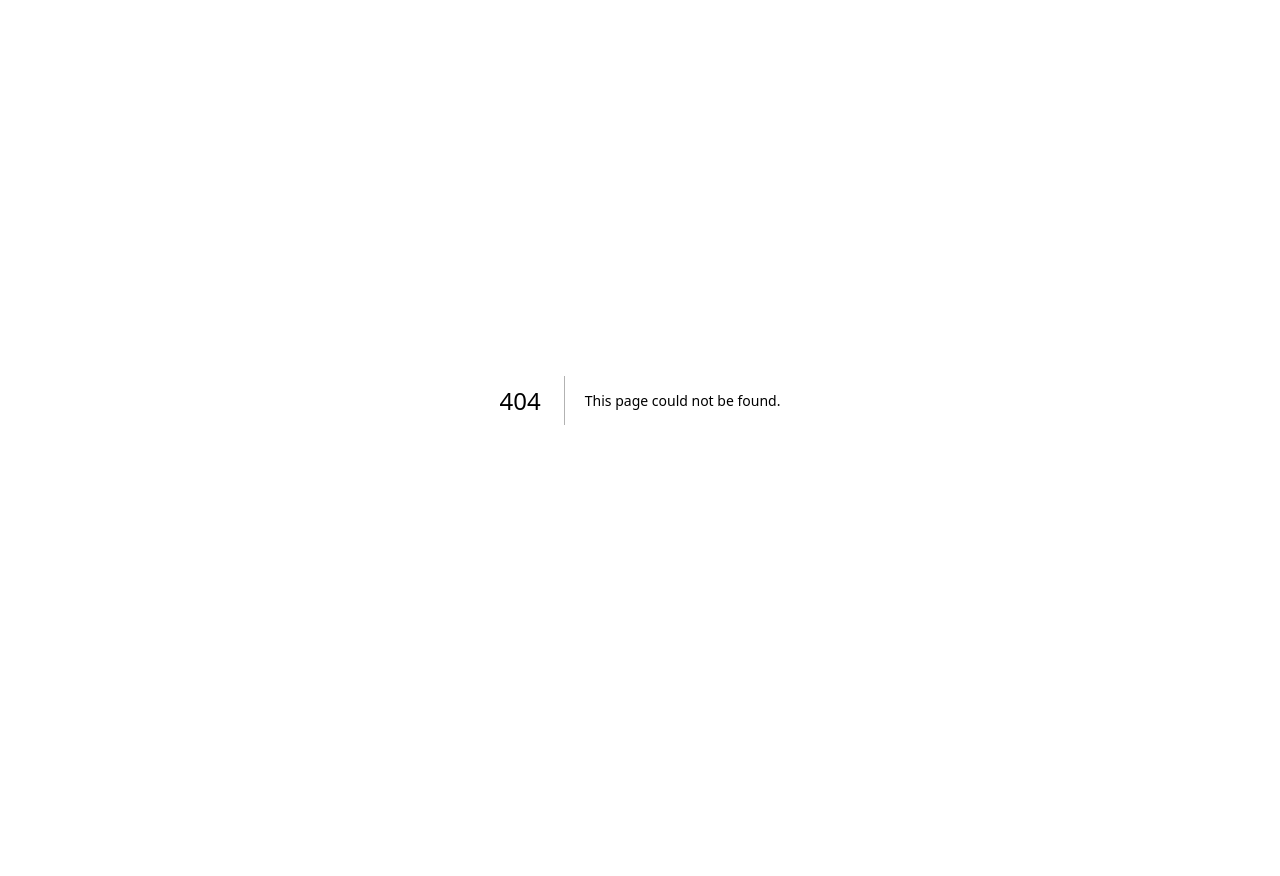
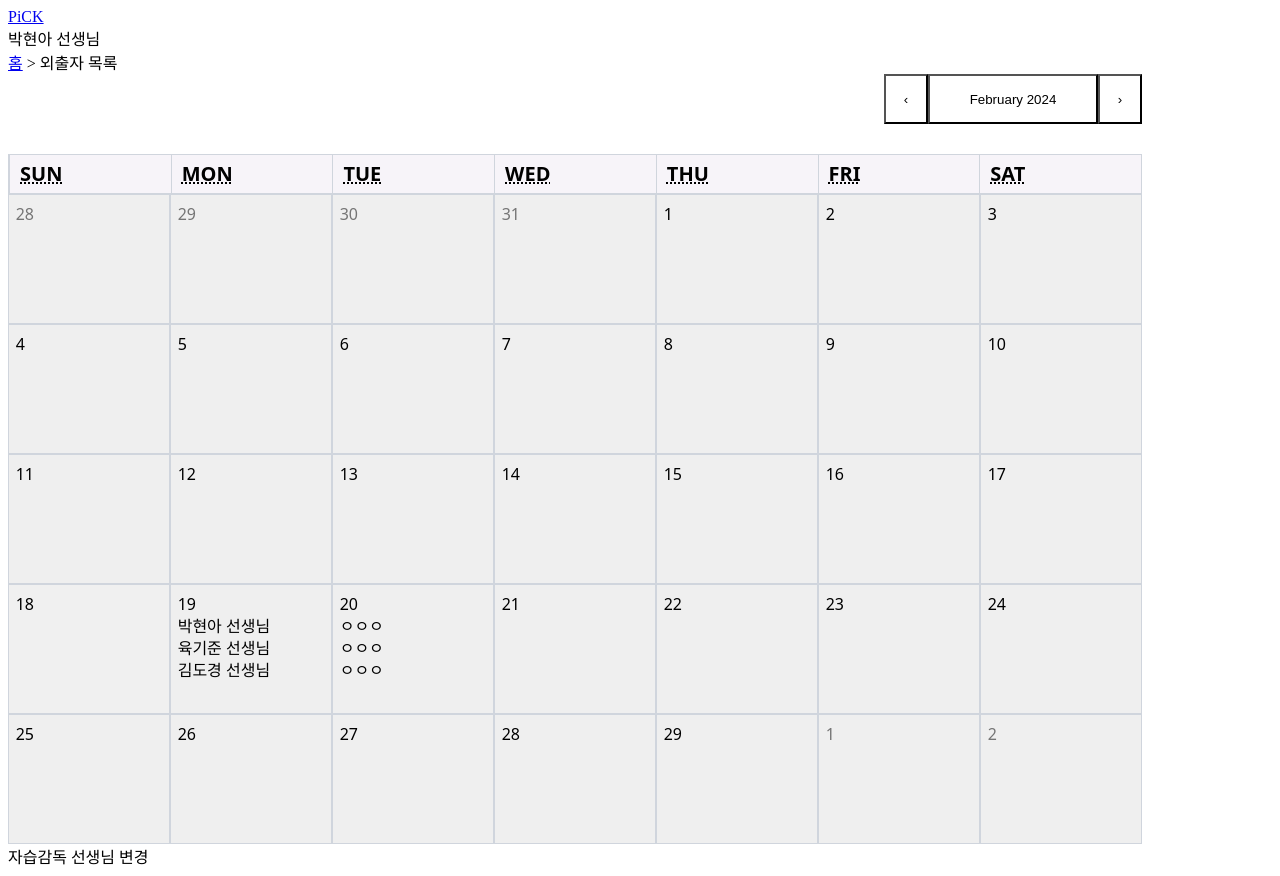
Before and after one commit to DSM-PICK/PICK2024_FRONT, a Next.js app: page /changeTeacher in a window 1280 px wide. Before the commit this address had no page. Before the commit the page ends 800 px from the top, so only its background shows below. Built offline with nearby package versions, Linux system fonts and the light colour scheme.

Commit message:
ADD : 자습감독선생님 변경

```diff
--- a/package.json
+++ b/package.json
@@ -9,8 +9,11 @@
     "lint": "next lint"
   },
   "dependencies": {
+    "@types/react-calendar": "^4.1.0",
+    "moment": "^2.30.1",
     "next": "14.1.0",
     "react": "^18",
+    "react-calendar": "^4.8.0",
     "react-dom": "^18",
     "swr": "^2.2.4",
     "tailwind": "^4.0.0",
--- /dev/null
+++ b/src/app/changeTeacher/page.tsx
@@ -0,0 +1,57 @@
+"use client";
+import React, { useState } from "react";
+import { Calendar } from "../components/common/calendar/page";
+import Modal from "../components/common/modal/page";
+import Header from "../components/common/header/page";
+import Link from "next/link";
+
+const ChangeTeacher = () => {
+  const [modal, setModal] = useState<boolean>(false);
+  const [selectedDate, setSelectedDate] = useState<Date | null>(null);
+
+  const data = {
+    "2024-02-19": ["박현아 선생님", "육기준 선생님", "김도경 선생님"],
+    "2024-02-20": ["ㅇㅇㅇ", "ㅇㅇㅇ", "ㅇㅇㅇ"],
+  };
+
+  const handleChangeTeacher = (date: Date) => {
+    setSelectedDate(date);
+    setModal(true);
+  };
+
+  const handleModalCancel = () => {
+    setModal(false);
+  };
+
+  const handleModalConfirm = () => {
+    setModal(false);
+  };
+
+  return (
+    <div>
+      <Header teacher="박현아" />
+      <div className=" flex flex-col px-100 py-12 gap-7">
+        <div className="text-neutral-200 text-sub-title3-B">
+          <Link href="/main">홈</Link> &gt; 외출자 목록
+        </div>
+        <Calendar data={data} onClick={handleChangeTeacher} />
+        <div className=" absolute top-40 text-heading4">
+          자습감독 선생님 변경
+        </div>
+        {modal && (
+          <Modal
+            teachers={data["2024-02-20"]} //api연결시 수정
+            date={selectedDate}
+            type="changeTeacher"
+            heading1="자습감독 변경"
+            buttonMessage="확인"
+            onCancel={handleModalCancel}
+            onConfirm={handleModalConfirm}
+          />
+        )}
+      </div>
+    </div>
+  );
+};
+
+export default ChangeTeacher;
--- /dev/null
+++ b/src/app/components/common/calendar/page.tsx
@@ -0,0 +1,38 @@
+import Calendarmold from "react-calendar";
+import CalendarCss from "./style/style.css";
+import moment from "moment";
+
+interface calendarProp {
+  data: Record<string, string[]>;
+  onClick: (date: Date) => void;
+}
+
+export const Calendar: React.FC<calendarProp> = ({ data, onClick }) => {
+  return (
+    <Calendarmold
+      className={CalendarCss}
+      prev2Label={null}
+      onClickDay={(date) => onClick(date)} // 수정된 부분
+      next2Label={null}
+      calendarType="US"
+      formatDay={(locale, date) =>
+        date.toLocaleString("en", { day: "numeric" })
+      }
+      tileContent={({ date }) => {
+        const formattedDate = moment(date).format("YYYY-MM-DD");
+
+        if (data && data[formattedDate]) {
+          return data[formattedDate].map((teacher, index) => (
+            <div
+              className="bg-white flex px-2 py-1 shadow-md rounded gap-2 w-full"
+              key={index}
+            >
+              <div className="h-auto rounded w-0.5 bg-primary-200"></div>
+              <div className="text-black text-Button-ES">{teacher}</div>
+            </div>
+          ));
+        }
+      }}
+    />
+  );
+};
--- /dev/null
+++ b/src/app/components/common/calendar/style/style.css
@@ -0,0 +1,173 @@
+.react-calendar {
+  width: 1134px;
+  height: auto;
+  max-width: 100%;
+  background: white;
+  border: none;
+  font-family: "Noto Sans";
+  line-height: 1.125em;
+  display: flex;
+
+  gap: 2.25rem;
+  flex-direction: column;
+  align-items: flex-end;
+}
+
+.react-calendar--doubleView {
+  width: 700px;
+}
+
+.react-calendar--doubleView .react-calendar__viewContainer {
+  display: flex;
+  margin: -0.5em;
+  border: 1px solid;
+  border-radius: 12px;
+}
+
+.react-calendar--doubleView .react-calendar__viewContainer > * {
+  width: 50%;
+  margin: 0.5em;
+}
+
+.react-calendar,
+.react-calendar *,
+.react-calendar *:before,
+.react-calendar *:after {
+  -moz-box-sizing: border-box;
+  -webkit-box-sizing: border-box;
+  box-sizing: border-box;
+}
+
+.react-calendar button {
+  margin: 0;
+  width: 162px;
+  height: 130px;
+  outline: none;
+}
+
+.react-calendar button:enabled:hover {
+  cursor: pointer;
+}
+
+.react-calendar__navigation {
+  display: flex;
+  justify-content: felx-end;
+  height: 44px;
+  width: 258px;
+  font-size: 32px;
+}
+
+.react-calendar__navigation button {
+  width: 44px;
+  height: 50px;
+  background: none;
+}
+
+.react-calendar__navigation button:disabled {
+  background-color: #f0f0f0;
+}
+
+.react-calendar__navigation button:enabled:hover,
+.react-calendar__navigation button:enabled:focus {
+  background-color: #f0f0f0;
+}
+
+.react-calendar__month-view__weekdays {
+  border: 1px solid #d0d5dd;
+  background: #f7f4f9;
+  text-transform: uppercase;
+  font: inherit;
+  font-size: 1.25rem;
+  font-weight: bold;
+}
+
+.react-calendar__month-view__weekdays__weekday {
+  padding: 0.5em;
+  border-left: 1px solid #d0d5dd;
+}
+
+.react-calendar__month-view__weekNumbers .react-calendar__tile {
+  display: flex;
+  align-items: flex-start;
+  justify-content: start;
+  font-size: 1rem;
+  font-weight: bold;
+}
+
+.react-calendar__month-view__days__day--weekend {
+  border: 1px solid;
+}
+
+.react-calendar__month-view__days__day--neighboringMonth,
+.react-calendar__decade-view__years__year--neighboringDecade,
+.react-calendar__century-view__decades__decade--neighboringCentury {
+  color: #757575;
+}
+
+.react-calendar__year-view .react-calendar__tile,
+.react-calendar__decade-view .react-calendar__tile,
+.react-calendar__century-view .react-calendar__tile {
+  padding: 2em 0.5em;
+}
+
+.react-calendar__tile {
+  max-width: 100%;
+  padding: 10px 6.6667px;
+  line-height: 16px;
+  display: flex;
+  flex-direction: column;
+  gap: 4px;
+  justify-content: start;
+  align-items: flex-start;
+  font: inherit;
+  font-size: 1rem;
+  border: 1px solid #d0d5dd;
+}
+
+.react-calendar__tile:disabled {
+  background-color: #f0f0f0;
+  color: #ababab;
+}
+
+.react-calendar__month-view__days__day--neighboringMonth:disabled,
+.react-calendar__decade-view__years__year--neighboringDecade:disabled,
+.react-calendar__century-view__decades__decade--neighboringCentury:disabled {
+  color: #98a2b3;
+}
+
+.react-calendar__tile:enabled:hover,
+.react-calendar__tile:enabled:focus {
+  background-color: #f0f0f0;
+}
+
+.react-calendar__tile--now {
+  background: #f0f0f0;
+}
+
+.react-calendar__tile--now:enabled:hover,
+.react-calendar__tile--now:enabled:focus {
+  background: #f0f0f0;
+}
+
+.react-calendar__tile--hasActive {
+  background: #76baff;
+}
+
+.react-calendar__tile--hasActive:enabled:hover,
+.react-calendar__tile--hasActive:enabled:focus {
+  background: #a9d4ff;
+}
+
+.react-calendar__tile--active {
+  background: #f0f0f0;
+  color: black;
+}
+
+.react-calendar__tile--active:enabled:hover,
+.react-calendar__tile--active:enabled:focus {
+  background: #f0f0f0;
+}
+
+.react-calendar--selectRange .react-calendar__tile--hover {
+  background-color: #e6e6e6;
+}
--- a/src/app/components/common/input/page.tsx
+++ b/src/app/components/common/input/page.tsx
@@ -49,7 +49,7 @@ const Input: React.FC<InputProps> = ({
     `;
 
   return (
-    <div>
+    <div className=" flex flex-col items-start">
       <label className=" font-sans text-label1 text-neutral-50">{label}</label>
       <div className={containerClassName}>
         <input
--- a/src/app/components/common/modal/page.tsx
+++ b/src/app/components/common/modal/page.tsx
@@ -1,13 +1,23 @@
-import React from "react";
+import React, { useState, useEffect } from "react";
 import Button from "../button/page";
+import Input from "../input/page";
+
+import moment from "moment";
+
+interface ChangeProps {
+  text: string;
+  name: string;
+}
 
 interface ModalProps {
-  heading1: string;
-  heading2: string;
-  type: "button" | "input" | "error";
+  heading1?: string;
+  heading2?: string;
+  type: "button" | "changeTeacher" | "error" | "addSchedule";
   buttonMessage: string;
   onCancel: () => void;
   onConfirm: () => void;
+  date?: Date | null;
+  teachers: string[] | undefined;
 }
 
 const Modal: React.FC<ModalProps> = ({
@@ -17,7 +27,25 @@ const Modal: React.FC<ModalProps> = ({
   buttonMessage,
   onCancel,
   onConfirm,
+  date,
+  teachers,
 }) => {
+  const [teacherData, setTeacherData] = useState<string[]>(teachers || []);
+
+  useEffect(() => {
+    setTeacherData(teachers || []);
+  }, [teachers]);
+
+  const [data, setData] = useState({
+    second: "",
+    third: "",
+    fourth: "",
+  });
+
+  const handleChange = ({ text, name }: ChangeProps) => {
+    setData({ ...data, [name]: text });
+  };
+
   const renderButtons = () => {
     return (
       <div className="flex gap-6">
@@ -37,14 +65,16 @@ const Modal: React.FC<ModalProps> = ({
     );
   };
 
+  const formetDate = date ? moment(date).format("M월 DD일") : null;
+
   return (
     <div className="fixed inset-0 flex items-center justify-center bg-gray-800 bg-opacity-30">
       {type === "button" || type === "error" ? (
         <div className="bg-white rounded-xl px-24 py-13 w-155">
           <div className="flex flex-col gap-8 items-center">
             <div className="font-sans text-heading5 text-neutral-50 text-center">
-              <div className=" max-w-none">{heading1}</div>
-              <div>{heading2}</div>
+              {heading1 && <div className="max-w-none">{heading1}</div>}
+              {heading2 && <div>{heading2}</div>}
             </div>
             <div className="font-sans text-sub-title2-M text-neutral-400 text-center">
               {buttonMessage}하기 선택 이후에는 변경할 수 없습니다. <br /> 다시
@@ -54,7 +84,64 @@ const Modal: React.FC<ModalProps> = ({
           </div>
         </div>
       ) : (
-        <div></div>
+        (type === "changeTeacher" || type === "addSchedule") && (
+          <div className="bg-white rounded-xl px-24 py-13 w-155">
+            <div className="flex flex-col gap-8 items-center">
+              <div className=" text-neutral-50 text-center">
+                {heading1 && (
+                  <div className=" flex gap-1 text-heading6-M max-w-none">
+                    <div className=" text-primary-400">{formetDate}</div>
+                    <div>{heading1}</div>
+                  </div>
+                )}
+              </div>
+              {type === "changeTeacher" ? (
+                <div className=" flex flex-col gap-4">
+                  <Input
+                    type="text"
+                    label="2층 자습감독"
+                    onChange={handleChange}
+                    value={data.second}
+                    name="second"
+                    placeholder="선생님 이름을 입력해주세요."
+                    width="92"
+                  />
+                  <Input
+                    type="text"
+                    label="3층 자습감독"
+                    onChange={handleChange}
+                    value={data.third}
+                    name="third"
+                    placeholder="선생님 이름을 입력해주세요."
+                    width="92"
+                  />
+                  <Input
+                    type="text"
+                    label="4층 자습감독"
+                    onChange={handleChange}
+                    value={data.fourth}
+                    name="fourth"
+                    placeholder="선생님 이름을 입력해주세요."
+                    width="92"
+                  />
+                </div>
+              ) : (
+                <div>
+                  <Input
+                    type="text"
+                    label="제목*"
+                    onChange={handleChange}
+                    value=""
+                    name="schdule"
+                    placeholder="일정제목"
+                    width="92"
+                  />
+                </div>
+              )}
+              {renderButtons()}
+            </div>
+          </div>
+        )
       )}
     </div>
   );
```
Also changed, not shown: 1 other file (tests, documents, lock files or other folders).
